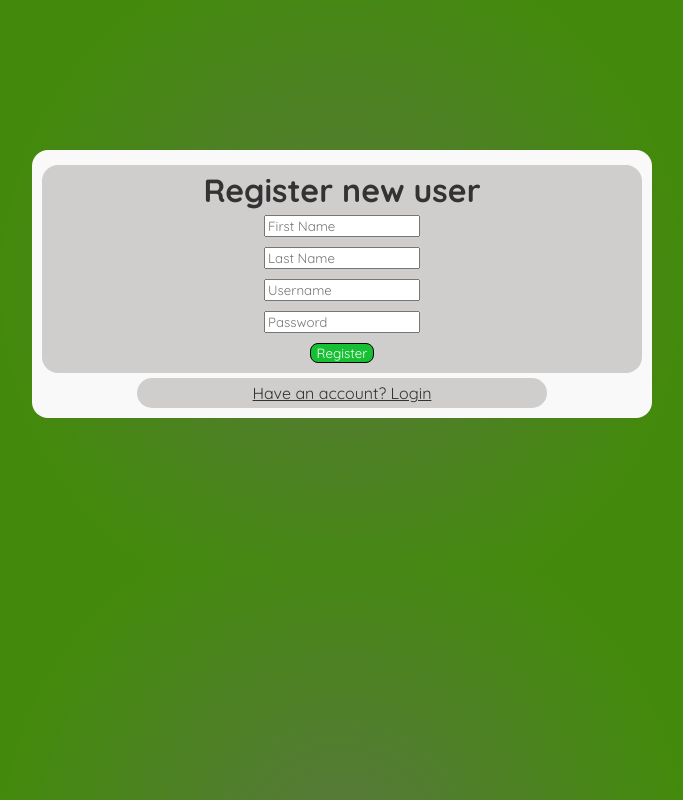
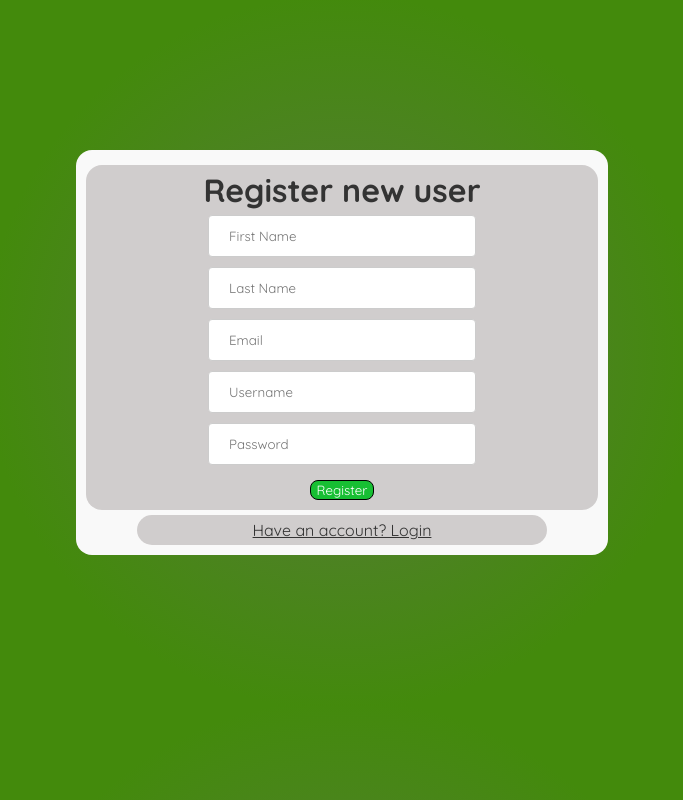
Before and after one commit to Adam-8534/Group26, a React (Create React App) app in the folder frontend/: page /register in a window 1280 px wide. Shown: the whole page, without its empty margins (298-981 px from the left). Built offline with nearby package versions, Linux system fonts and the light colour scheme.

Commit message:
Updated input field css, added email to register user

```diff
--- a/frontend/src/components/homepage/LoggedInName.js
+++ b/frontend/src/components/homepage/LoggedInName.js
@@ -12,15 +12,6 @@ function LoggedInName()
     var firstName = "firstname";
     var lastName = "lastname";
 
-    const doLogout = event =>
-    {
-	    event.preventDefault();
-
-      localStorage.removeItem("user_data")
-      window.location.href = '/';
-
-    };
-
   return(
    <div className="homepage-subsection" id="logged-in-div">
     <h2 id="userName">Welcome, {firstName} {lastName}!<br />Lets get running!</h2><br />
--- a/frontend/src/components/homepage/RunPageNavbar.js
+++ b/frontend/src/components/homepage/RunPageNavbar.js
@@ -19,7 +19,6 @@ const RunPageNavbar = () => {
         <a href="">Connect</a>
         <a className="logout-button" onClick={doLogout}>Log out</a>
       </div>
-      <hr></hr>
     </nav>
   );
 }
--- a/frontend/src/components/register/Register.js
+++ b/frontend/src/components/register/Register.js
@@ -2,10 +2,15 @@ const Register = () => {
     return (
         <div id="login-div">
             <h1 id="register-title">Register new user</h1>
-            <input type="text" className="login-input" id="lastName" placeholder="First Name" /><br />
-            <input type="text" className="login-input" id="lastName" placeholder="Last Name" /><br />
-            <input type="text" className="login-input" id="loginName" placeholder="Username" /><br />
-            <input type="password" className="login-input" id="loginPassword" placeholder="Password" /><br />
+
+            <div id="registerNames">
+                <input type="text" className="register-input" id="registerFirstName" placeholder="First Name" />
+                <input type="text" className="register-input" id="registerLastName" placeholder="Last Name" /><br />
+            </div>
+
+            <input type="text" className="register-input" id="registerEmail" placeholder="Email" /><br />
+            <input type="text" className="register-input" id="registerUsername" placeholder="Username" /><br />
+            <input type="password" className="register-input" id="registerPassword" placeholder="Password" /><br />
             <input type="submit" id="login-button" className="buttons" value = "Register" /><br />
             {/* <span id="loginResult">{message}</span> */}
         </div>
--- a/frontend/src/index.css
+++ b/frontend/src/index.css
@@ -19,6 +19,7 @@ code {
 
 /* base styles */
 /* top right bottom left (TRBL)*/
+/* top/bottom left/right */
 * {
   margin: 0;
   font-family: "Quicksand";
@@ -26,7 +27,8 @@ code {
 }
 
 .login-page-container {
-  max-width: 600px;
+  /* max-width: 600px; */
+  max-width: 40%;
   background-color: #f9f9f9;
   border-radius: 16px;
   padding: 10px 10px 10px 10px;
@@ -41,7 +43,7 @@ code {
   margin-top: 5px;
   border-radius: 16px;
   background-color: rgba(207, 203, 203, 0.959);
-  max-width: 1000px;
+  max-width: 100%;
 }
 
 .login-subsection {
@@ -55,15 +57,30 @@ code {
   border-bottom: 1px solid #f2f2f2;
   border-radius: 16px;
   background-color: rgba(207, 203, 203, 0.959);
-  max-width: 1000px;
+  max-width: 100%;
 }
 
 .login-input {
+  margin: 10px 0px 0px 0px;
+  width: 45%;
+  padding: 12px 20px;
+  display: inline-block;
+  border: 1px solid #ccc;
+  border-radius: 4px;
+}
+
+.register-input {
   margin: 5px auto;
+  width: 45%;
+  padding: 12px 20px;
+  display: inline-block;
+  border: 1px solid #ccc;
+  border-radius: 4px;
 }
 
 #login-button {
-  margin: 5px;
+  margin-bottom: 5px;
+  margin-top: 10px;
 }
 
 #sign-up-div {
@@ -91,7 +108,6 @@ code {
   background-color: rgba(207, 203, 203, 0.959);
   max-width: 400px;
 }
-
 
 .page-container {
   max-width: 1100px;
@@ -154,6 +170,10 @@ code {
 
 .search-run-text {
   margin-right: 5px;
+  padding: 4px 20px;
+  display: inline-block;
+  border: 1px solid #ccc;
+  border-radius: 4px;
 }
 
 .search-run-text:hover {
```
